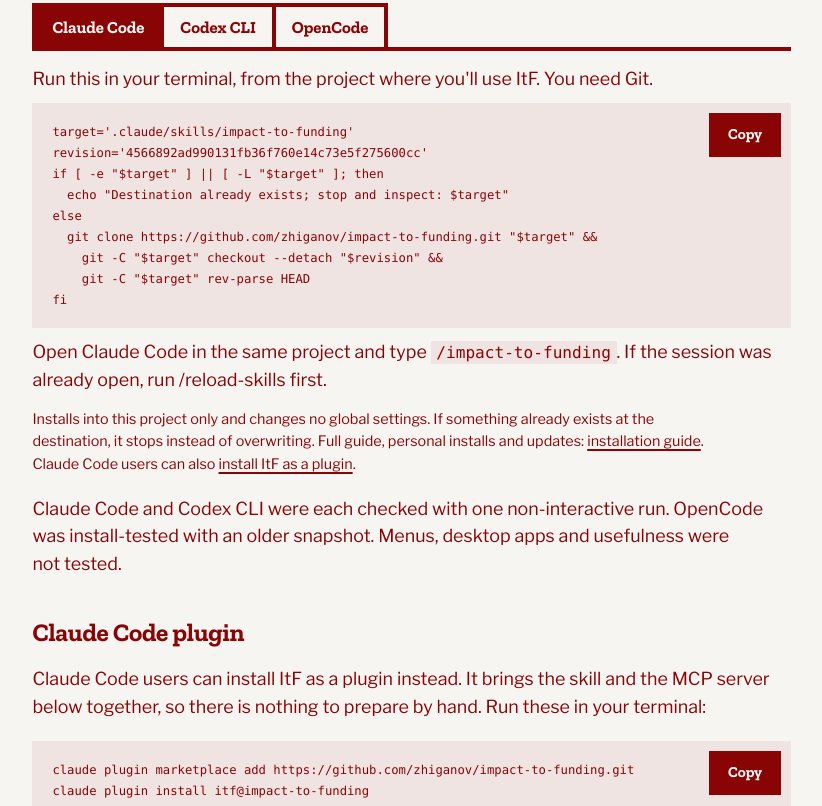
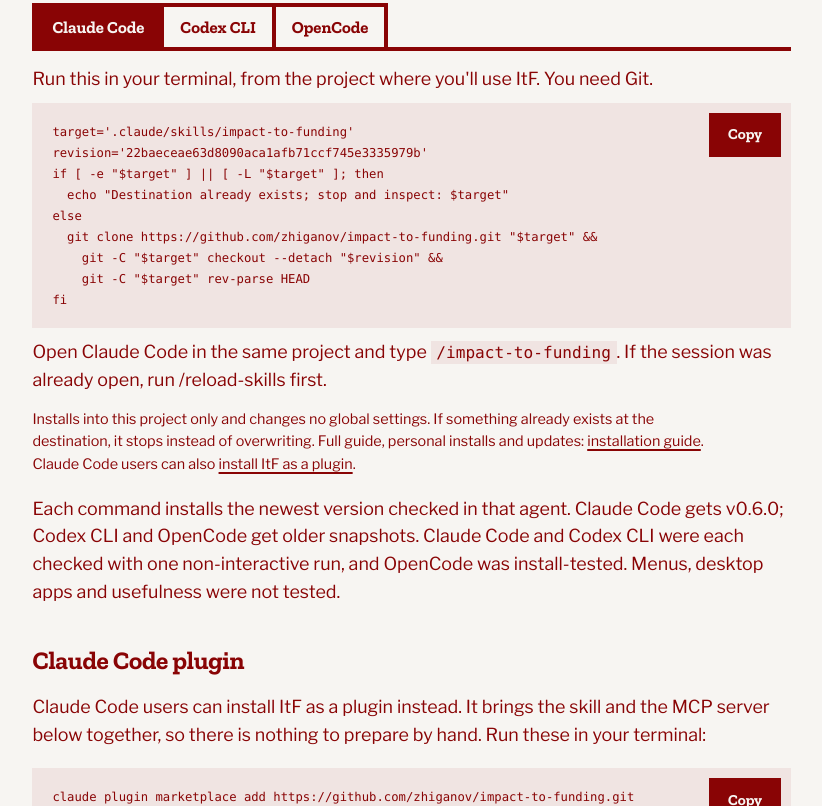
Before and after one commit to zhiganov/itfti-website, an Astro site: page /itf in a window 1280 px wide. Shown: the part 740-1546 px from the top of the page, without its empty margins (425-1247 px from the left). Built offline with nearby package versions, Linux system fonts and the light colour scheme; Astro itself is replaced by a stand-in of ours.

Commit message:
Pin the Claude Code install command to ItF v0.6.0 (#34)
Mirrors the ItF guide (cbe79f4), which pins each host to the newest source
checked in it: Claude Code at 22baece (v0.6.0) after a fresh check, Codex at
4566892 and OpenCode at fbb8993.

```diff
--- a/src/components/InstallCommands.astro
+++ b/src/components/InstallCommands.astro
@@ -1,7 +1,7 @@
 ---
 // Install commands copied from the ItF installation guide (docs/install.md) and README.
-// Claude Code and Codex use the guide's guarded clone at the checked revision; OpenCode uses the
-// README's older, install-tested snapshot. Update these together with the guide.
+// Each host pins the newest source checked in it, as the guide does: Claude Code at v0.6.0,
+// Codex at 4566892 and OpenCode at the older fbb8993. Update these together with the guide.
 const revision = "4566892ad990131fb36f760e14c73e5f275600cc";
 const guarded = (target: string, installRevision = revision) => `target='${target}'
 revision='${installRevision}'
@@ -17,7 +17,7 @@ const hosts = [
   {
     id: "claude",
     name: "Claude Code",
-    command: guarded(".claude/skills/impact-to-funding"),
+    command: guarded(".claude/skills/impact-to-funding", "22baeceae63d8090aca1afb71ccf745e3335979b"),
     then: "Open Claude Code in the same project and type",
     invoke: "/impact-to-funding",
     note: "If the session was already open, run /reload-skills first.",
--- a/src/pages/itf.astro
+++ b/src/pages/itf.astro
@@ -46,7 +46,7 @@ const starts = [
     <div class="body">
       <p>Pick your agent, copy the command, and run it in your terminal. Conversation needs no signup, Node.js, MCP server or plugin. Your agent's model costs and privacy terms still apply.</p>
       <InstallCommands />
-      <p>Claude Code and Codex CLI were each checked with one non-interactive run. OpenCode was install-tested with an older snapshot. Menus, desktop apps and usefulness were not tested.</p>
+      <p>Each command installs the newest version checked in that agent. Claude Code gets v0.6.0; Codex CLI and OpenCode get older snapshots. Claude Code and Codex CLI were each checked with one non-interactive run, and OpenCode was install-tested. Menus, desktop apps and usefulness were not tested.</p>
       <h3 id="plugin" class="sub">Claude Code plugin</h3>
       <p>Claude Code users can install ItF as a plugin instead. It brings the skill and the MCP server below together, so there is nothing to prepare by hand. Run these in your terminal:</p>
       <CopyBlock code={pluginInstall} />
```
